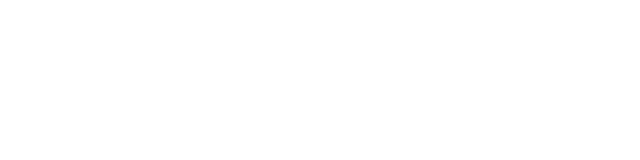
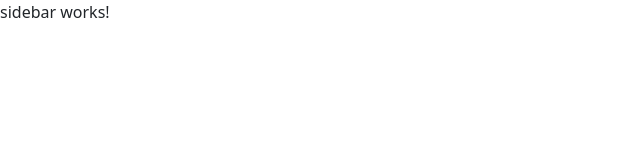
Before and after one commit to relicary/gifs-app, an Angular app: page / in a window 1280 px wide. Shown: the top 160 px of the page, without its empty margins (0-640 px from the left). Built offline with nearby package versions, Linux system fonts and the light colour scheme.

Commit message:
Added the Sidebar component into App component
Refs #1

```diff
--- a/src/app/app.component.html
+++ b/src/app/app.component.html
@@ -1,6 +1,6 @@
 <div class="d-flex">
 <!-- Sidebar -->
-
+<shared-sidebar></shared-sidebar>
 <!-- Home Page-->
 
 </div>
--- a/src/app/shared/components/sidebar/sidebar.component.ts
+++ b/src/app/shared/components/sidebar/sidebar.component.ts
@@ -1,7 +1,7 @@
 import { Component } from '@angular/core';
 
 @Component({
-  selector: 'app-sidebar',
+  selector: 'shared-sidebar',
   templateUrl: './sidebar.component.html',
   styleUrl: './sidebar.component.css'
 })
```
Also changed, not shown: 1 other file (tests, documents, lock files or other folders).
